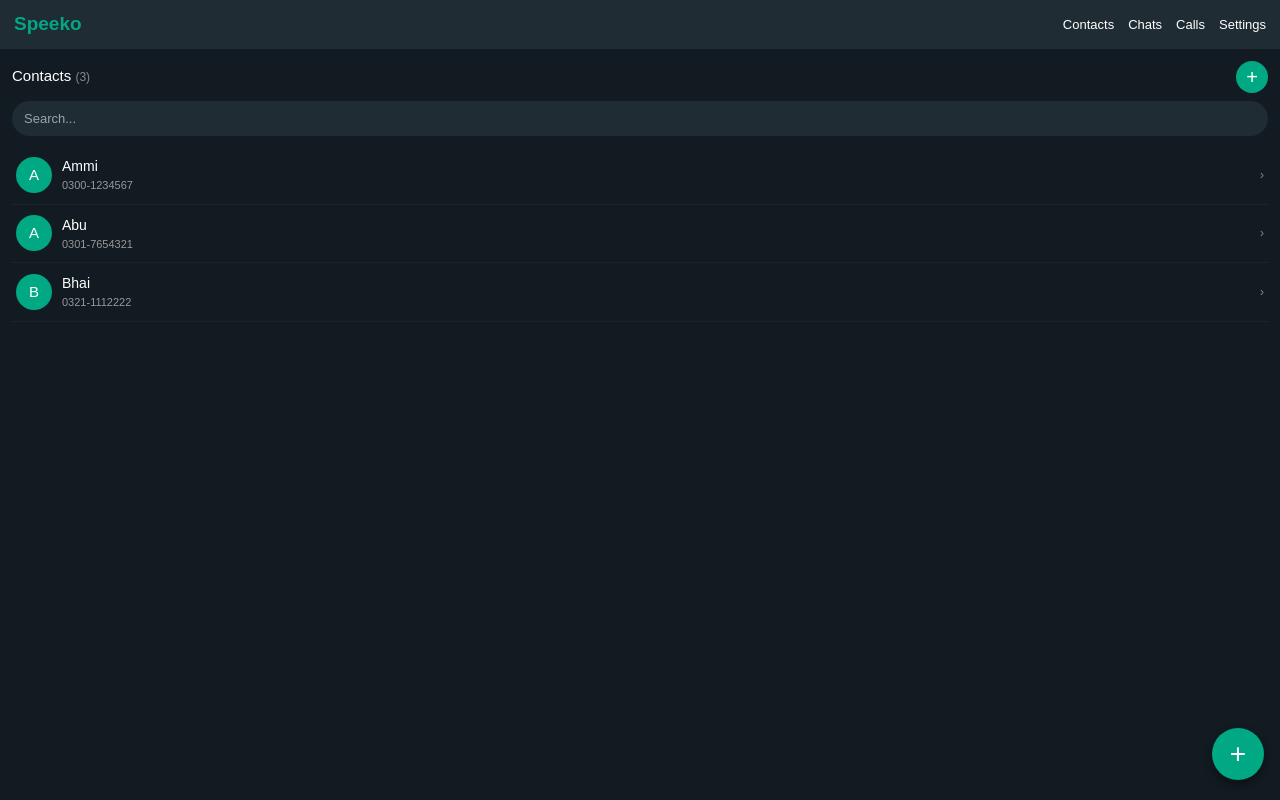
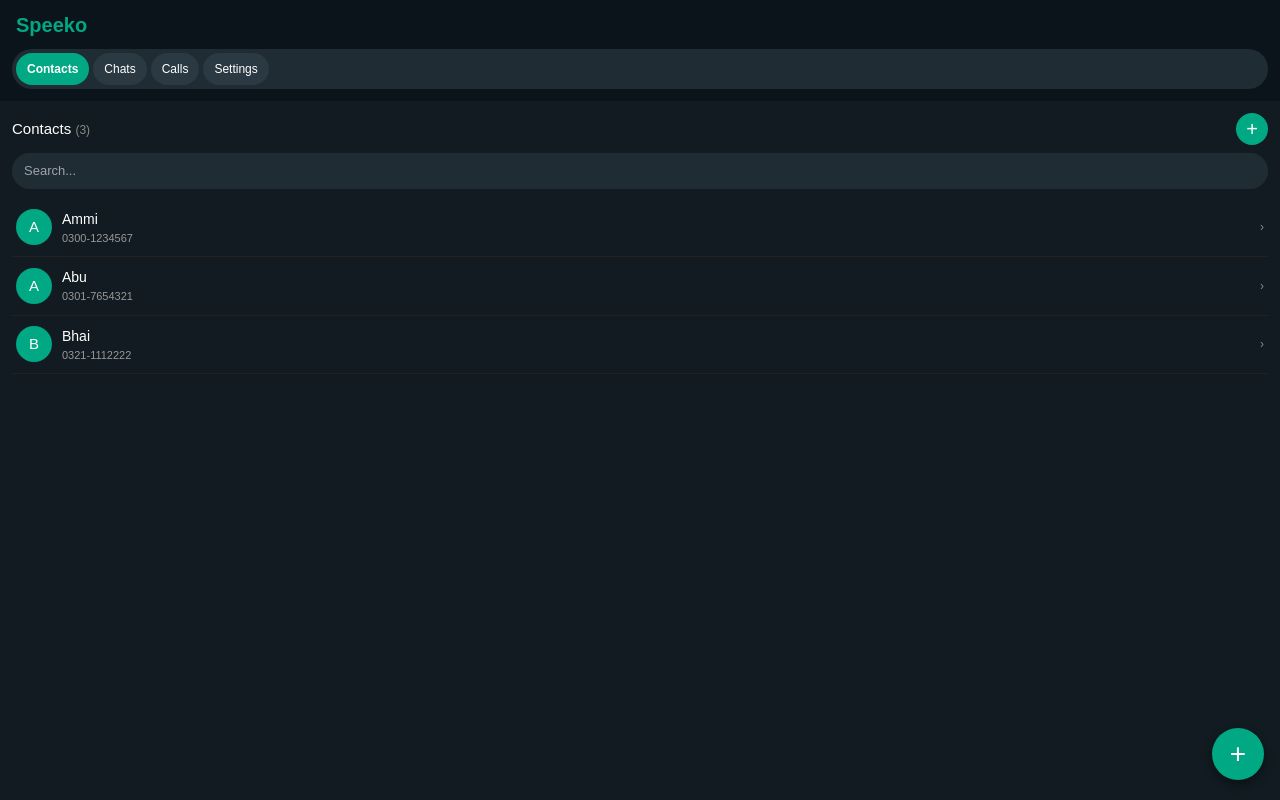
Before and after one commit to adeelsshahzad/speeko, a React (Vite) app: page / in a window 1280 px wide. Built offline with nearby package versions, Linux system fonts and the light colour scheme.

Commit message:
Update App.tsx

```diff
--- a/src/App.tsx
+++ b/src/App.tsx
@@ -31,14 +31,26 @@ export default function App() {
 
   const filtered = contacts.filter((c) => c.name.toLowerCase().includes(search.toLowerCase()) || c.number.includes(search));
 
+  const tabStyle = (name: string) => ({
+    background: page === name ? "#00a884" : "#2a3942",
+    color: "white",
+    border: 0,
+    fontSize: 12,
+    padding: "7px 11px",
+    borderRadius: 20,
+    fontWeight: page === name ? "bold" as const : "normal" as const,
+  });
+
   return (
     <div style={{ background: "#111b21", color: "white", minHeight: "100vh", display: "flex", flexDirection: "column", fontFamily: "sans-serif" }}>
-      <div style={{ background: "#202c33", padding: "10px 14px", display: "flex", gap: 14, alignItems: "center" }}>
-        <b style={{ color: "#00a884", fontSize: 19, flex: 1 }}>Speeko</b>
-        <button onClick={() => setPage("contacts")} style={{ background: "transparent", color: "white", border: 0, fontSize: 13 }}>Contacts</button>
-        <button onClick={() => setPage("chats")} style={{ background: "transparent", color: "white", border: 0, fontSize: 13 }}>Chats</button>
-        <button onClick={() => setPage("calls")} style={{ background: "transparent", color: "white", border: 0, fontSize: 13 }}>Calls</button>
-        <button onClick={() => setPage("settings")} style={{ background: "transparent", color: "white", border: 0, fontSize: 13 }}>Settings</button>
+      <div style={{ background: "#0b141a", padding: "10px 12px 12px 12px" }}>
+        <b style={{ color: "#00a884", fontSize: 20, display: "block", marginBottom: 9, marginLeft: 4 }}>Speeko</b>
+        <div style={{ background: "#1f2c34", padding: 4, borderRadius: 25, display: "flex", gap: 4 }}>
+          <button onClick={() => setPage("contacts")} style={tabStyle("contacts")}>Contacts</button>
+          <button onClick={() => setPage("chats")} style={tabStyle("chats")}>Chats</button>
+          <button onClick={() => setPage("calls")} style={tabStyle("calls")}>Calls</button>
+          <button onClick={() => setPage("settings")} style={tabStyle("settings")}>Settings</button>
+        </div>
       </div>
 
       {page === "contacts" && (
@@ -59,7 +71,7 @@ export default function App() {
                 <button onClick={() => setShowAdd(false)} style={{ background: "#333", color: "white", padding: 9, border: 0, borderRadius: 8, flex: 1, fontSize: 13 }}>Cancel</button>
                 <button onClick={saveContact} style={{ background: "#00a884", color: "white", padding: 9, border: 0, borderRadius: 8, flex: 1, fontSize: 13 }}>Save</button>
               </div>
-              <button onClick={() => setShowAdd(true)} style={{ background: "transparent", color: "#25D366", border: 0, width: "100%", marginTop: 6, fontSize: 12 }}>📞 Import from Phonebook</button>
+              <button style={{ background: "transparent", color: "#25D366", border: 0, width: "100%", marginTop: 6, fontSize: 12 }}>📞 Import from Phonebook</button>
             </div>
           )}
 
```
